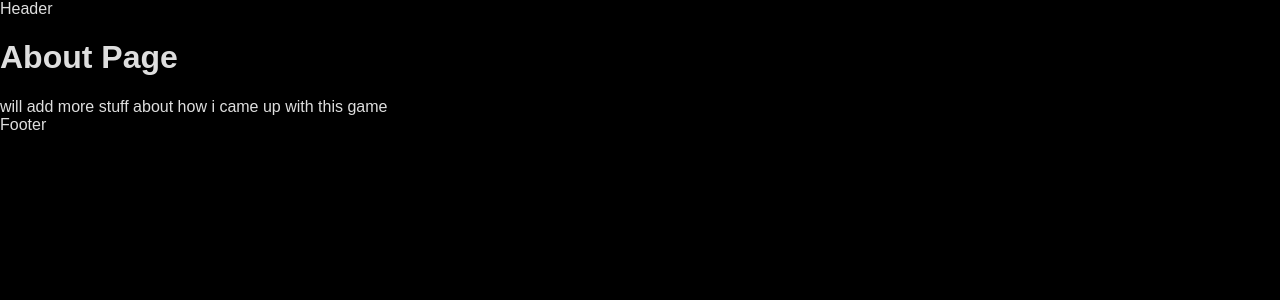
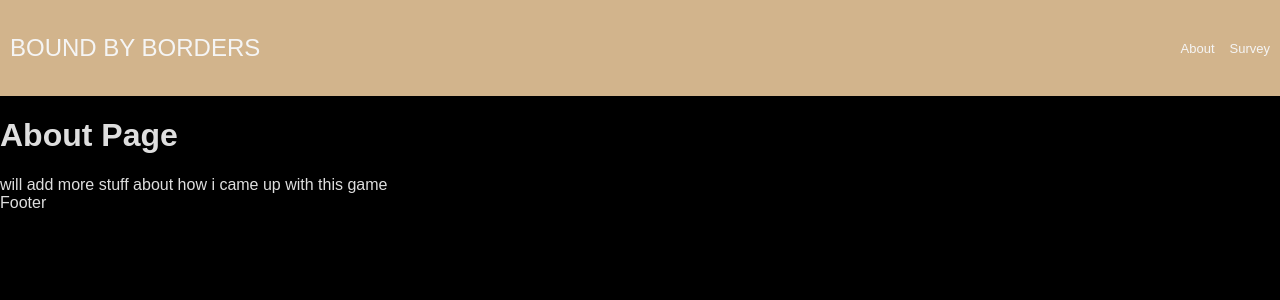
Before and after one commit to mtp000/bound-by-borders, a React (Vite) app in the folder phaser-react/: page /about in a window 1280 px wide. Shown: the top 300 px of the page. Built offline with nearby package versions, Linux system fonts and the light colour scheme.

Commit message:
styled header component

```diff
--- /dev/null
+++ b/phaser-react/src/routes/Header.css
@@ -0,0 +1,40 @@
+a {
+    text-decoration: none;
+    color: whitesmoke;
+}
+
+a:hover {
+    color: brown
+}
+
+#header-title a {
+    font-size: x-large;
+}
+
+#header-title a:hover {
+    color: rgb(99, 118, 137);
+}
+
+.header-pages a {
+    font-size: small;
+}
+
+.header-pages {
+    display: flex;
+    justify-content: space-between; /* Evenly space the <p> elements */
+    width: auto; /* Ensure the width is just enough to fit the content */
+    margin-left: auto; /* Align the .header-pages to the right */
+    gap: 15px;
+}
+
+header {
+    display: flex;
+    justify-content: space-between;
+    align-items: center;
+    padding: 10px;
+    background-color: tan; /* White background for the header */
+    /*border-bottom: 2px solid #dfce91; /* Light gray border at the bottom */
+    position: sticky;
+    top: 0;
+    z-index: 1000;
+}
--- a/phaser-react/src/routes/Header.jsx
+++ b/phaser-react/src/routes/Header.jsx
@@ -1,7 +1,27 @@
-import React from 'react'
+import React from 'react';
+import {Link } from 'react-router-dom';
+import "./Header.css"
 
 export default function Header() {
+
   return (
-    <div>Header</div>
+    <header>
+            <div id="header-title">
+              <Link to="/">
+                {/* Website title linking to homepage */}
+                <p className="header-title">BOUND BY BORDERS</p>
+                </ Link>
+            </div>
+
+            <div className="header-pages">
+                <Link to="/about">
+                    <p >About</p>
+                </Link>
+
+                <Link to="/survey">
+                    <p>Survey</p>
+                </Link>
+            </div>
+        </header>
   )
 }
```
